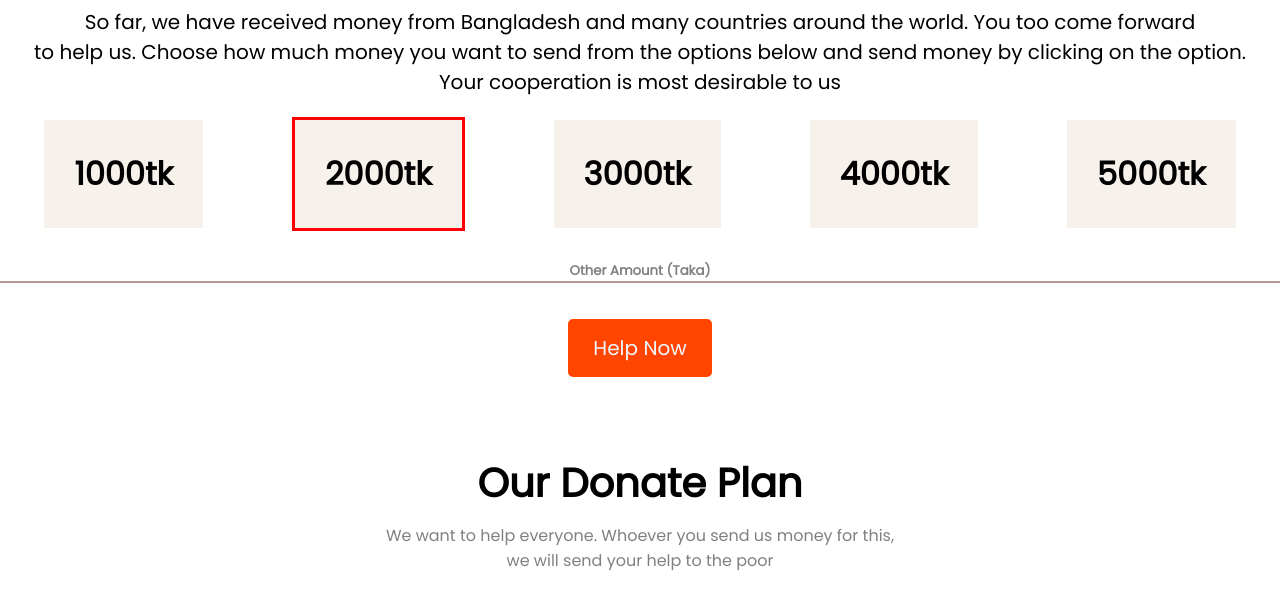
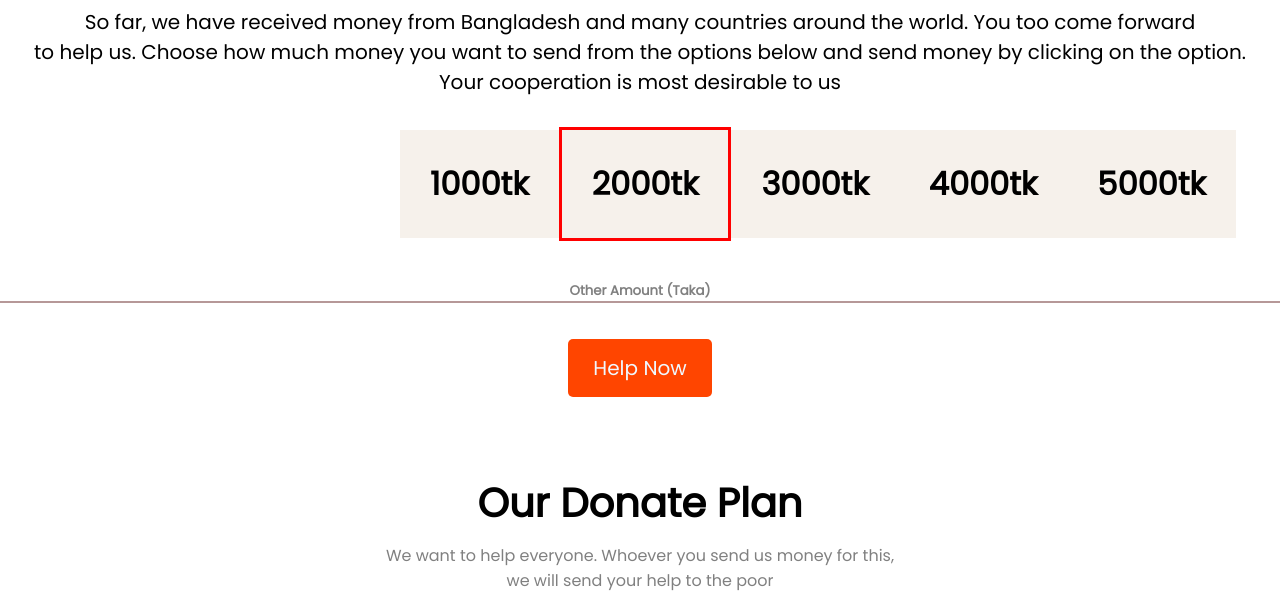
Before and after one commit to Rakib011110/06-Frist-assignment, a plain HTML site: page index.htm in a window 1280 px wide. Shown: the part 939-1540 px from the top of the page. Drawn offline with Linux system fonts and the light colour scheme; a web font is replaced by a local one.

Commit message:
new commit

```diff
--- a/style.css
+++ b/style.css
@@ -70,6 +70,8 @@ body {
     align-items: center;
     justify-content: space-around;
     margin-top: 20px;
+    padding: 10px 400px;
+
 
 }
 
```
